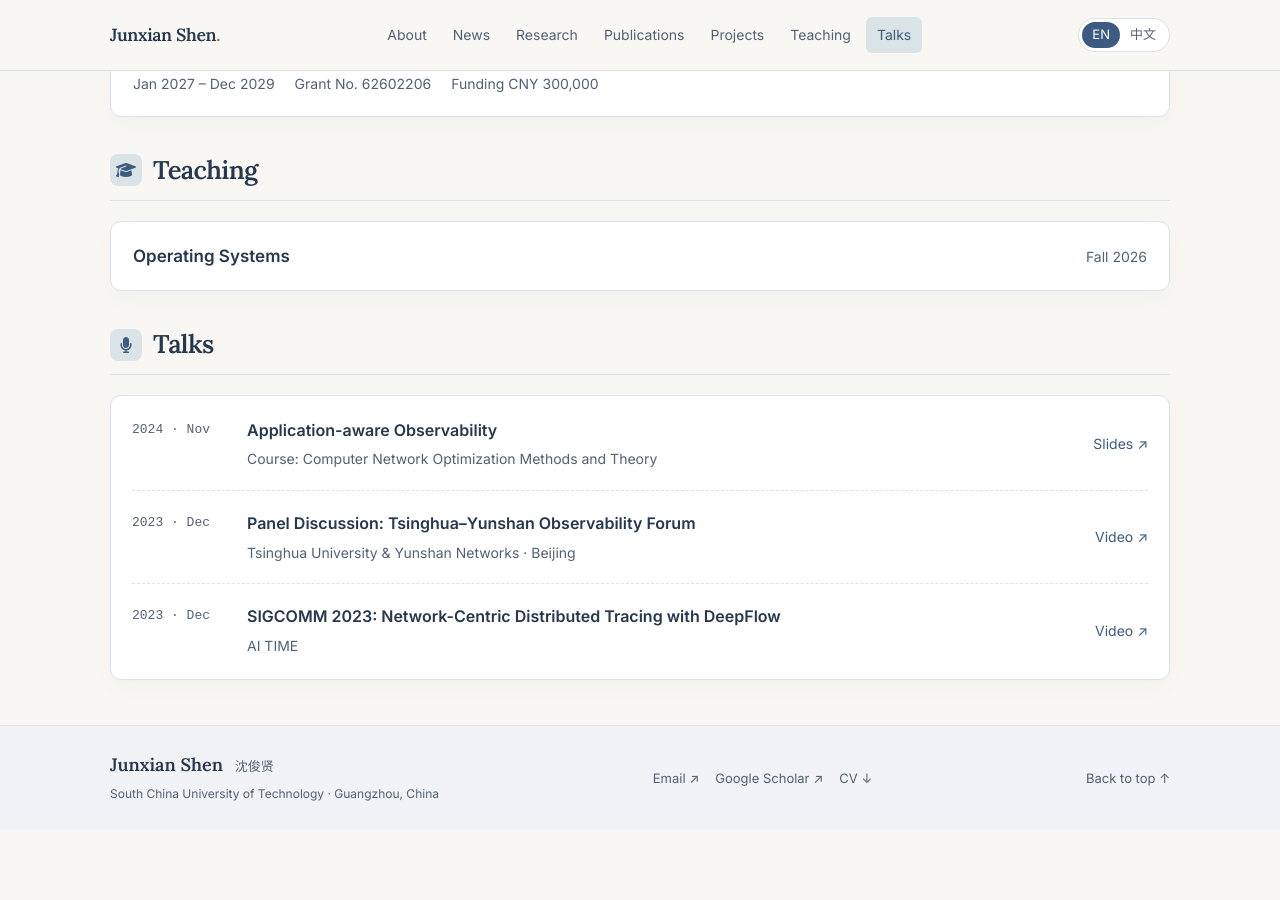
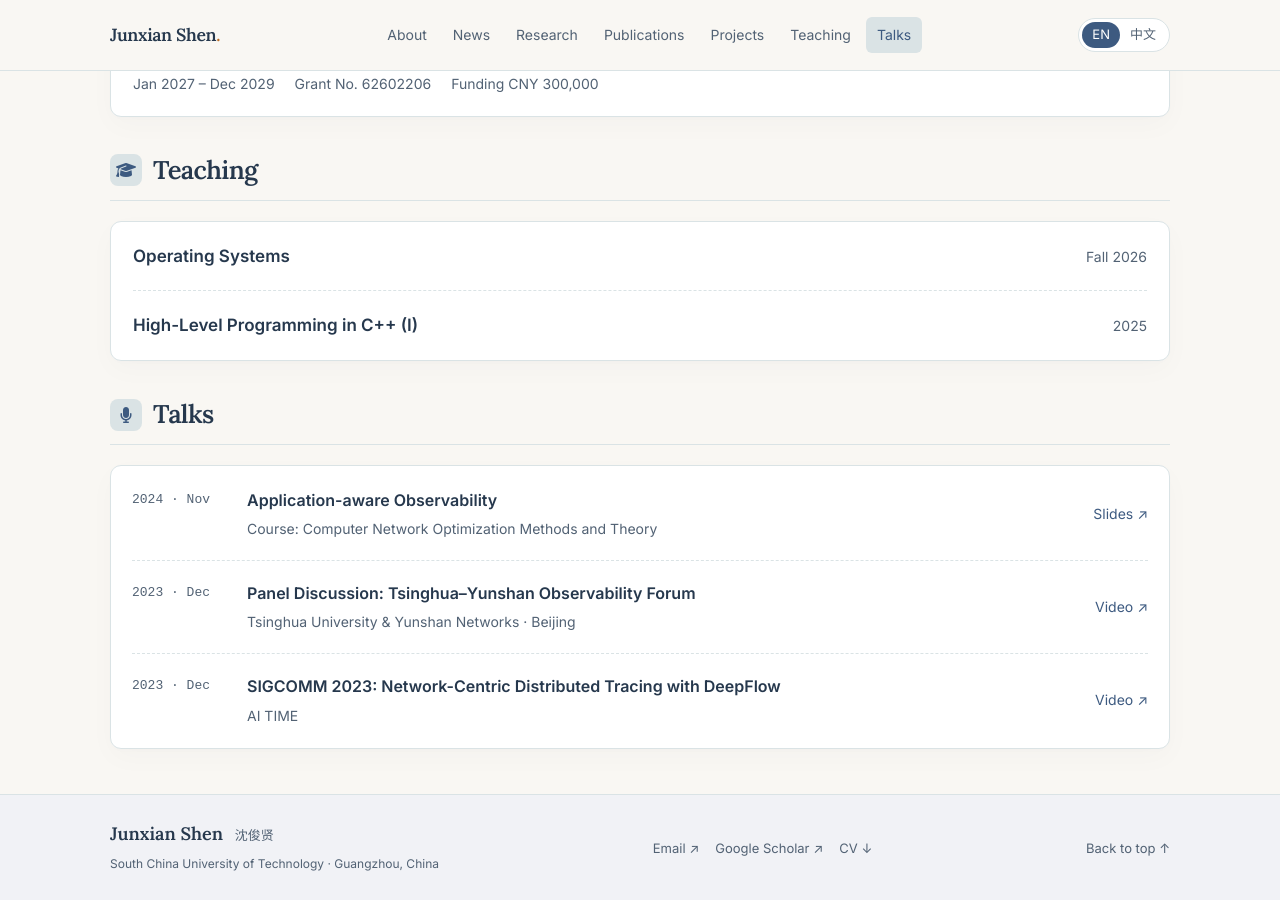
Before and after one commit to Junxian-Shen/Junxian-Shen.github.io, a Jekyll site: the page built from _pages/about.md, in a window 1280 px wide and 900 px high, scrolled down 3381 px. Built offline with Jekyll 4.4.1, drawn with Linux system fonts in a browser that asks for light colours; before the commit the page ends 4211 px from its top, so only the background shows below that.

Commit message:
Add 2025 C++ programming course to bilingual teaching section

```diff
--- a/_data/teaching.yml
+++ b/_data/teaching.yml
@@ -3,3 +3,8 @@
   title_zh: "操作系统"
   term: "Fall 2026"
   term_zh: "2026 年秋季学期"
+
+- title: "High-Level Programming in C++ (I)"
+  title_zh: "高级语言程序设计 C++（一）"
+  term: "2025"
+  term_zh: "2025 年"
```
